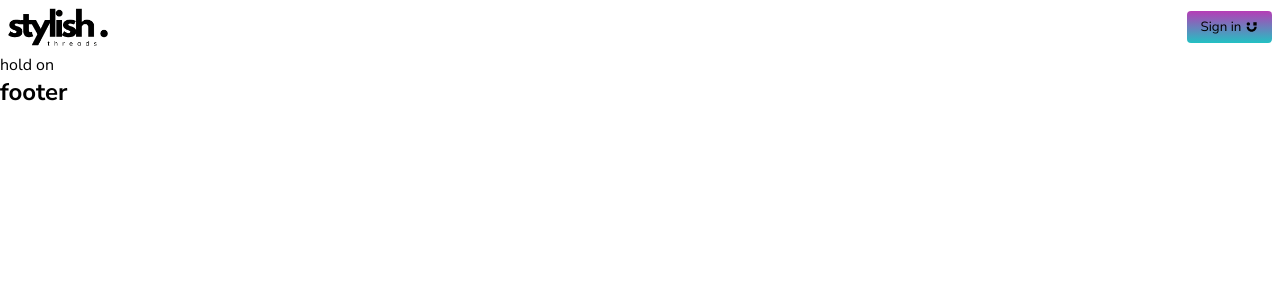
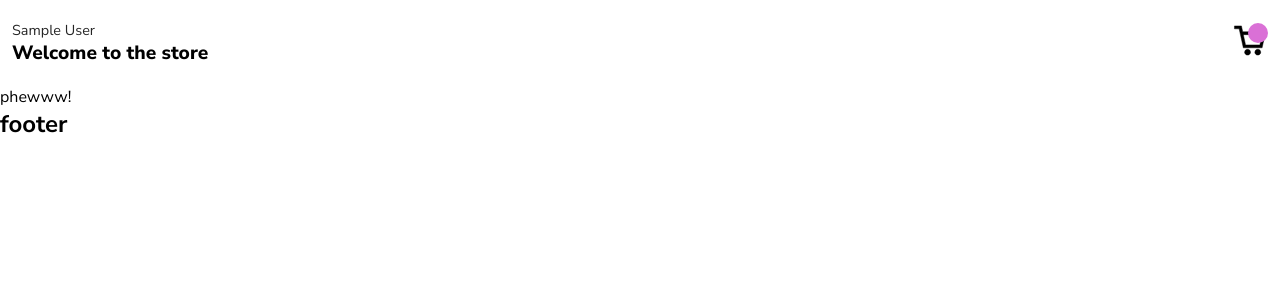
Before and after one commit to Got-crypto/stylish-con, a React (Vite) app: page /home in a window 1280 px wide. Shown: the top 300 px of the page. Built offline with nearby package versions, Linux system fonts and the light colour scheme; no server answers; sample sign-in values are in the browser's storage.

Commit message:
done with navbar mvp

```diff
--- a/src/components/dashboard/Dashboard.tsx
+++ b/src/components/dashboard/Dashboard.tsx
@@ -2,7 +2,7 @@
 export default function Dashboard() {
   return (
     <div>
-      hold on
+      <span>phewww!</span>
     </div>
   )
 }
--- a/src/components/navbar/Navbar.tsx
+++ b/src/components/navbar/Navbar.tsx
@@ -1,25 +1,55 @@
 import { useAuth, useClerk } from "@clerk/clerk-react"
+import { useQuery } from "convex/react"
 
 import { CgShoppingCart, CgUserlane } from "react-icons/cg"
+
+import { api } from "../../../convex/_generated/api"
 import { Button } from "../../components"
 import "./navbar.scss"
 
+interface Props {
+    userId: string | undefined;
+}
+
+const ShoppingCartButton = ({userId}: Props) => {
+    const shoppingCart = useQuery(api.index.userShoppingCart, {userID: userId as string})
+
+    return (
+        <div className="shopping-cart">
+            <span>{shoppingCart?.[0].cartItems.length}</span>
+            <CgShoppingCart size={35} className="icon" strokeWidth={.3} />
+        </div>
+    )
+}
+
 export default function Navbar() {
+    const {openSignIn, user} = useClerk()
     const {isLoaded, isSignedIn} = useAuth()
-    const {openSignIn, user} = useClerk()
+
   return (
     <header>
-        <img src="./stylish-black.png" className="black-logo" alt="" />
-        <img src="./stylish-white.png" className="white-logo" alt="" />
+        {
+            !isLoaded ? (
+                <p>Loading ...</p>
+            ) : (
+                isSignedIn ? (
+                    <div className="user">
+                        <p>{user?.fullName}</p>
+                        <h1>Welcome to the store</h1>
+                    </div>
+                ) : (
+                    <>
+                    <img src="./stylish-black.png" className="black-logo" alt="" />
+                    <img src="./stylish-white.png" className="white-logo" alt="" />
+                    </>
+                )
+            )
+        }
 
-        <div className="auth-btns">
+        <div className="cta-btns">
             {isLoaded ? (
-                !isSignedIn ? (
-                    <div className="user-btns">
-                        <p>{user?.fullName}</p>
-                        <span>3</span>
-                        <CgShoppingCart size={30} className="icon" />
-                    </div>
+                isSignedIn ? (
+                    <ShoppingCartButton userId={user?.id} />
                 ) : (
                     <Button isPrimary handleOnClick={() => openSignIn({path: '/auth/signin',})}>
                         <p>Sign in</p>
--- a/src/components/navbar/navbar.scss
+++ b/src/components/navbar/navbar.scss
@@ -19,7 +19,7 @@
 
 header {
     width: 100%;
-    padding: 8px;
+    padding: 20px 12px;
 
     @include flexRow(space-between, center);
 
@@ -27,9 +27,36 @@ header {
         width: 100px;
     }
 
-    button {
-        .icon {
+    .user {
+        p {
+            font-size: .9rem;
+            opacity: .85;
+        }
+        h1 {
+            font-size: 1.2rem;
+            font-weight: 800;
+        }
+    }
 
+    .cta-btns {
+        .shopping-cart {
+            position: relative;
+
+            span {
+                position: absolute;
+                top: 0;
+                right: 0;
+
+                @include flexRow();
+
+                height: 20px;
+                width: 20px;
+
+                border-radius: 100%;
+                font-size: .8rem;
+                background-color: orchid;
+
+            }
         }
     }
 }
--- a/src/main.tsx
+++ b/src/main.tsx
@@ -3,9 +3,8 @@ import { createBrowserRouter, RouterProvider } from 'react-router-dom'
 import { AuthSignIn, AuthSignOut, Dashboard, ErrorElement } from './components'
 import './index.scss'
 
-import { ClerkProvider, useAuth } from '@clerk/clerk-react'
-import { ConvexReactClient } from 'convex/react'
-import { ConvexProviderWithClerk } from 'convex/react-clerk'
+import { ClerkProvider } from '@clerk/clerk-react'
+import { ConvexProvider, ConvexReactClient } from 'convex/react'
 
 import App from './App.tsx'
 import { Authentication } from "./pages"
@@ -49,8 +48,8 @@ const routes = createBrowserRouter([
 
 createRoot(document.getElementById('root')!).render(
   <ClerkProvider publishableKey={publishableKey}>
-    <ConvexProviderWithClerk useAuth={useAuth} client={convex}>
+    <ConvexProvider client={convex}>
       <RouterProvider router={routes} />
-    </ConvexProviderWithClerk>
+    </ConvexProvider>
   </ClerkProvider>
 )
```
Also changed, not shown: convex/index.ts (+1 -30 lines).
